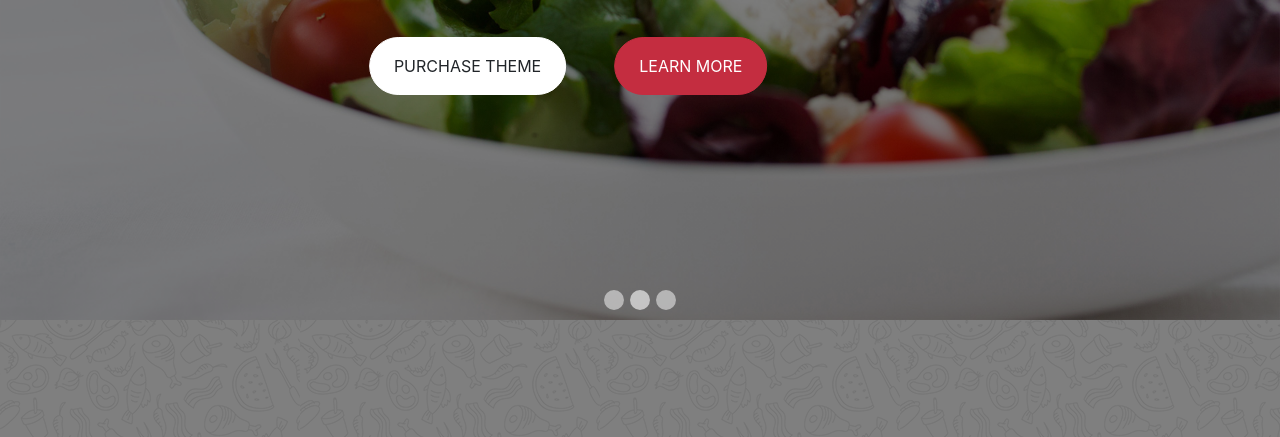
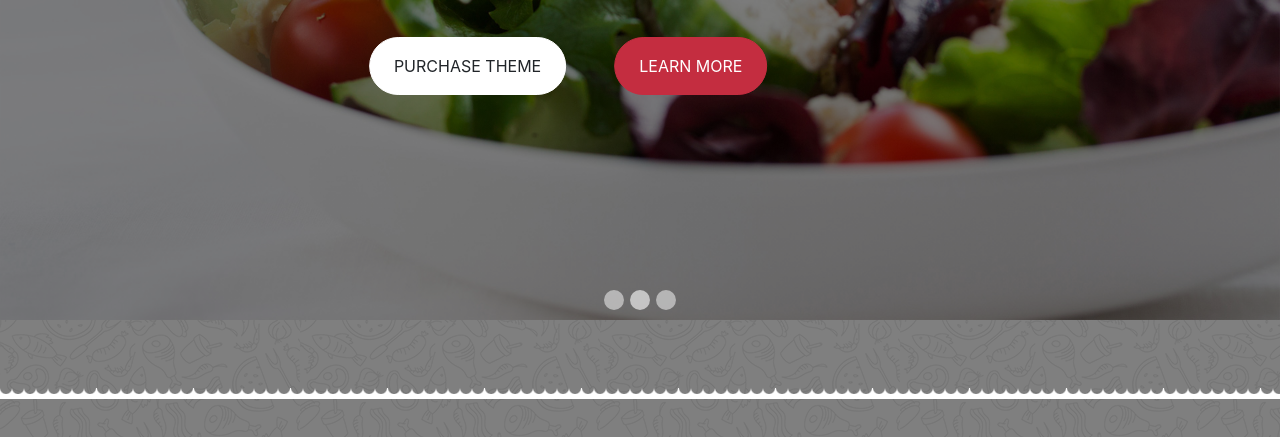
Before and after one commit to mboujema/git_bootstrap_les_chefs_14, a website: page index.html in a window 1280 px wide. Shown: the part 533-970 px from the top of the page. Drawn offline with nearby package versions, Linux system fonts and the light colour scheme.

Commit message:
fin du header

```diff
--- a/index.html
+++ b/index.html
@@ -95,6 +95,11 @@
             </div>
         </div>
         <!-- CAROUSEL -->
+        <div style="background-image: url(./public/img/bottom_decoration_img.png); background-repeat: repeat-x;" > <br> </div>
+    </header>
+
+    <!-- HEADER -->
+
 
 
 
```
